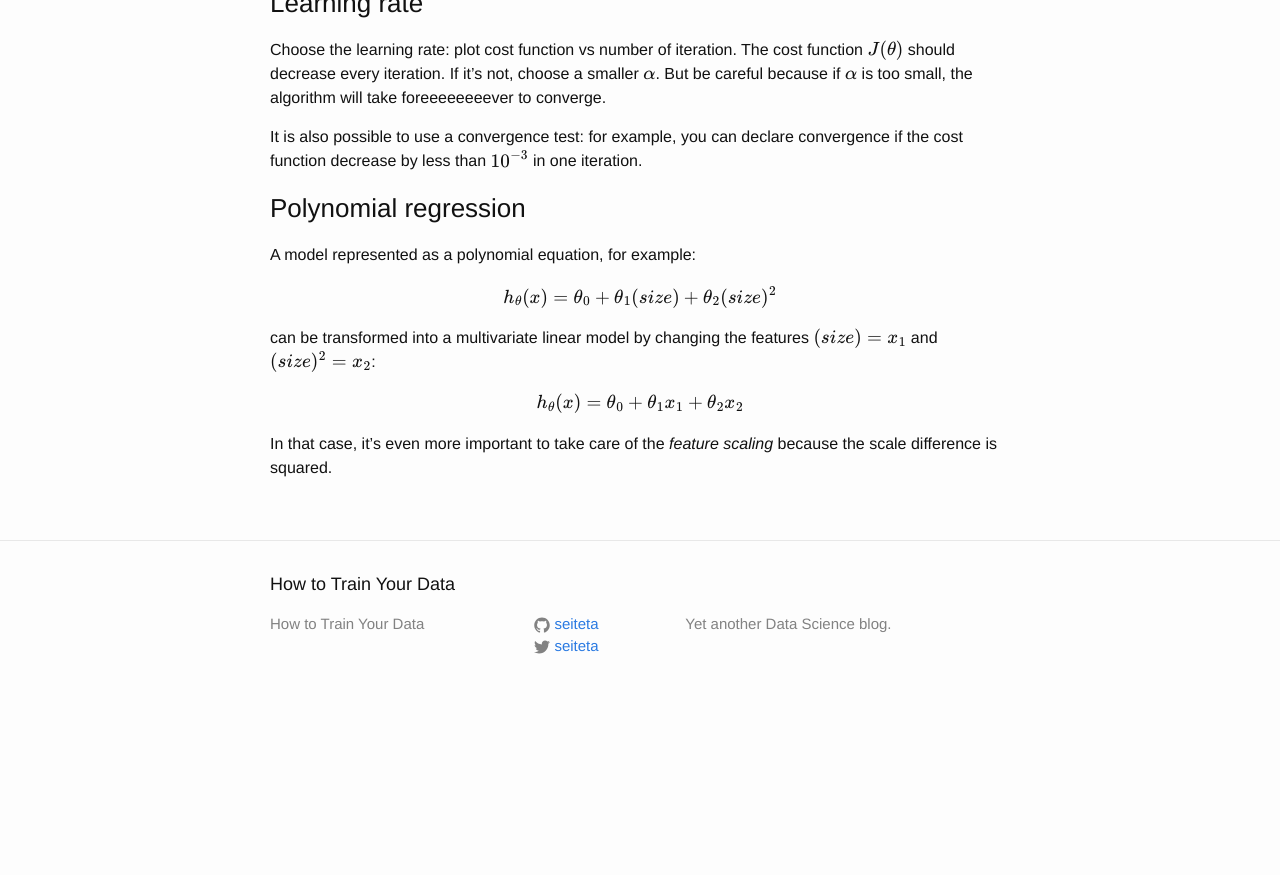
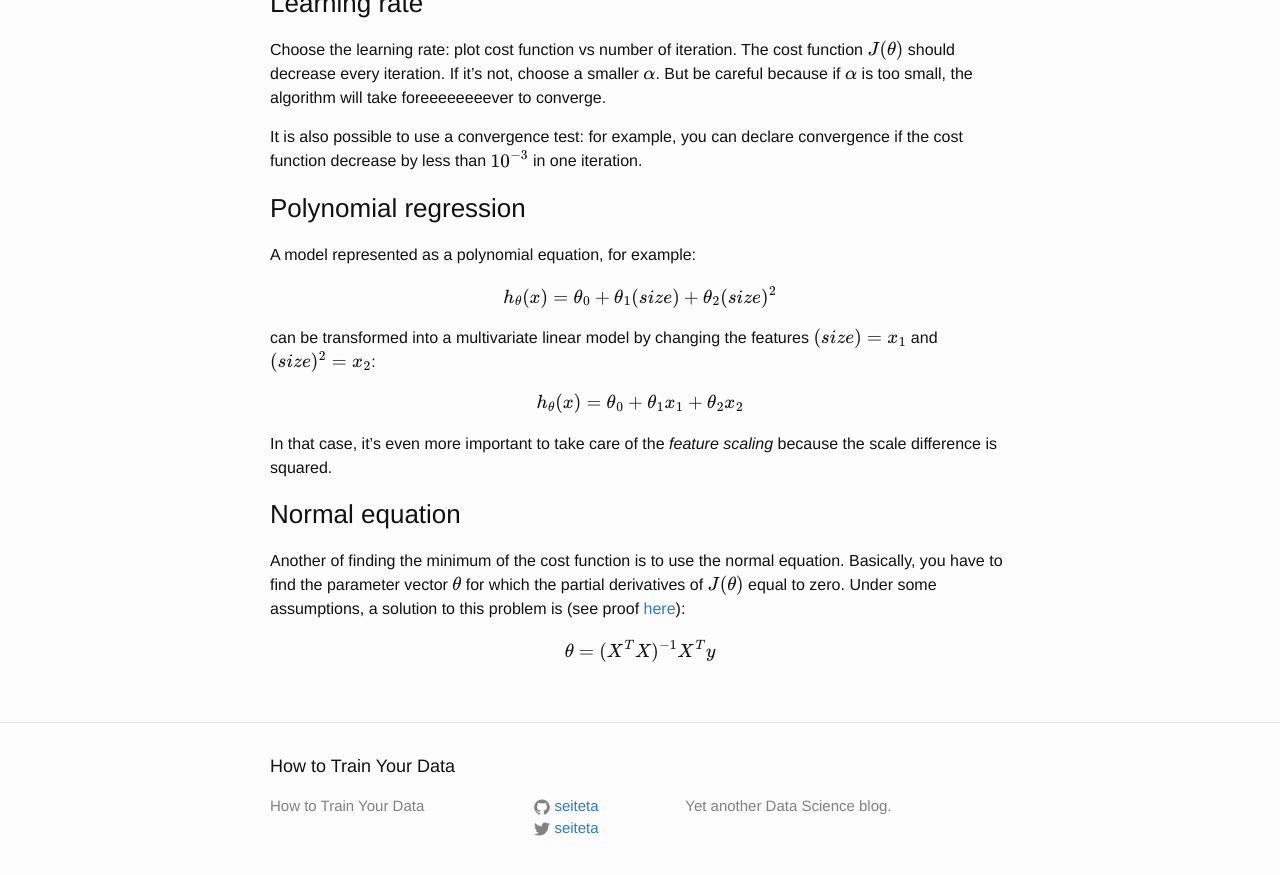
Before and after one commit to seiteta/seiteta.github.io_old, a Jekyll site: the page built from _posts/2014-12-04-machine-learning-notes.md, in a window 1280 px wide and 900 px high, scrolled down 2837 px. Shown: the top 875 px of the window. Built offline with Jekyll 4.4.1, drawn with Linux system fonts in a browser that asks for light colours; formulas are drawn with MathJax 3; before the commit the page ends 3555 px from its top, so only the background shows below that.

Commit message:
Update 2014-12-04-machine-learning-notes.md

```diff
--- a/_posts/2014-12-04-machine-learning-notes.md
+++ b/_posts/2014-12-04-machine-learning-notes.md
@@ -108,3 +108,9 @@ can be transformed into a multivariate linear model by changing the features $$(
 $$ h_\theta (x) = \theta_0 + \theta_1 x_1 + \theta_2 x_2 $$
 
 In that case, it's even more important to take care of the *feature scaling* because the scale difference is squared.
+
+### Normal equation
+
+Another of finding the minimum of the cost function is to use the normal equation. Basically, you have to find the parameter vector $$\theta$$ for which the partial derivatives of $$J(\theta)$$ equal to zero. Under some assumptions, a solution to this problem is (see proof [here](http://en.wikipedia.org/wiki/Linear_least_squares_%28mathematics%29#The_general_problem)):
+
+$$ \theta=(X^TX)^{-1}X^Ty $$
```
